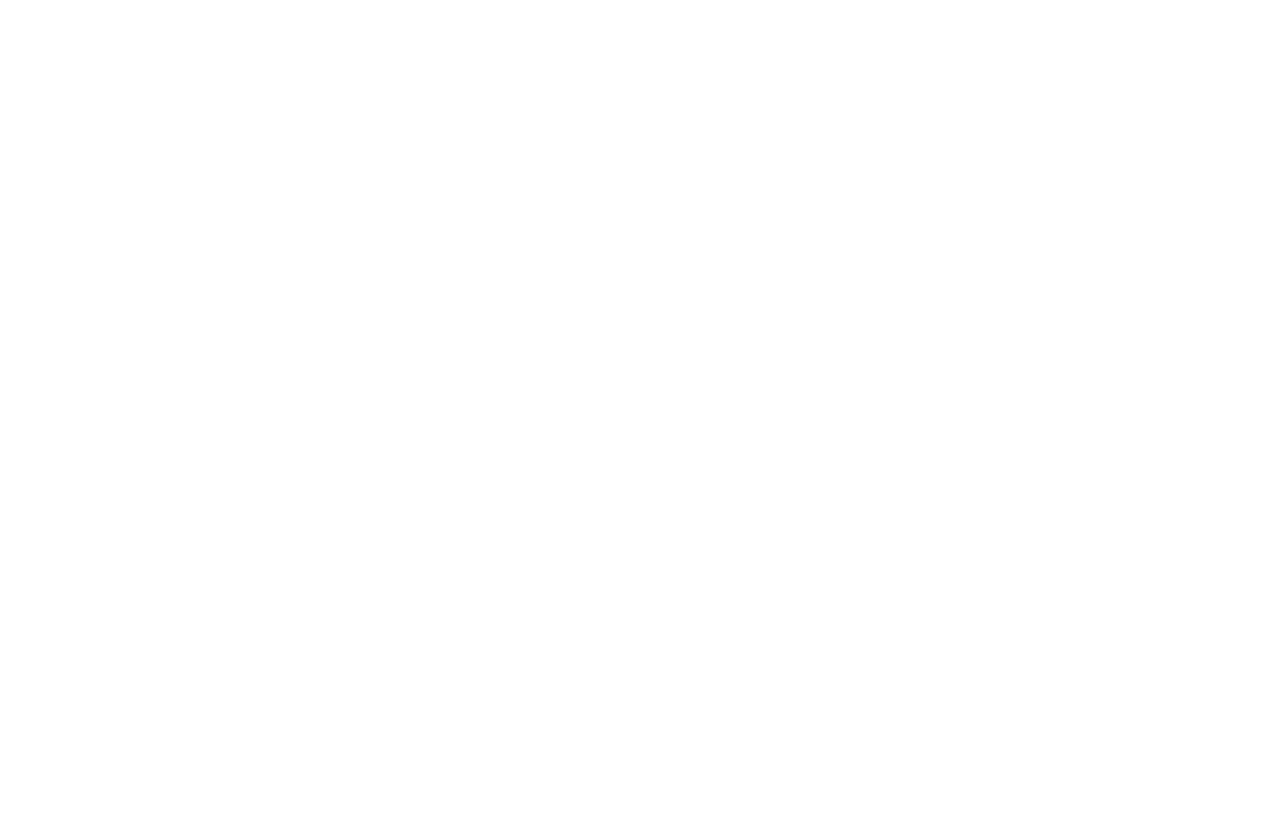
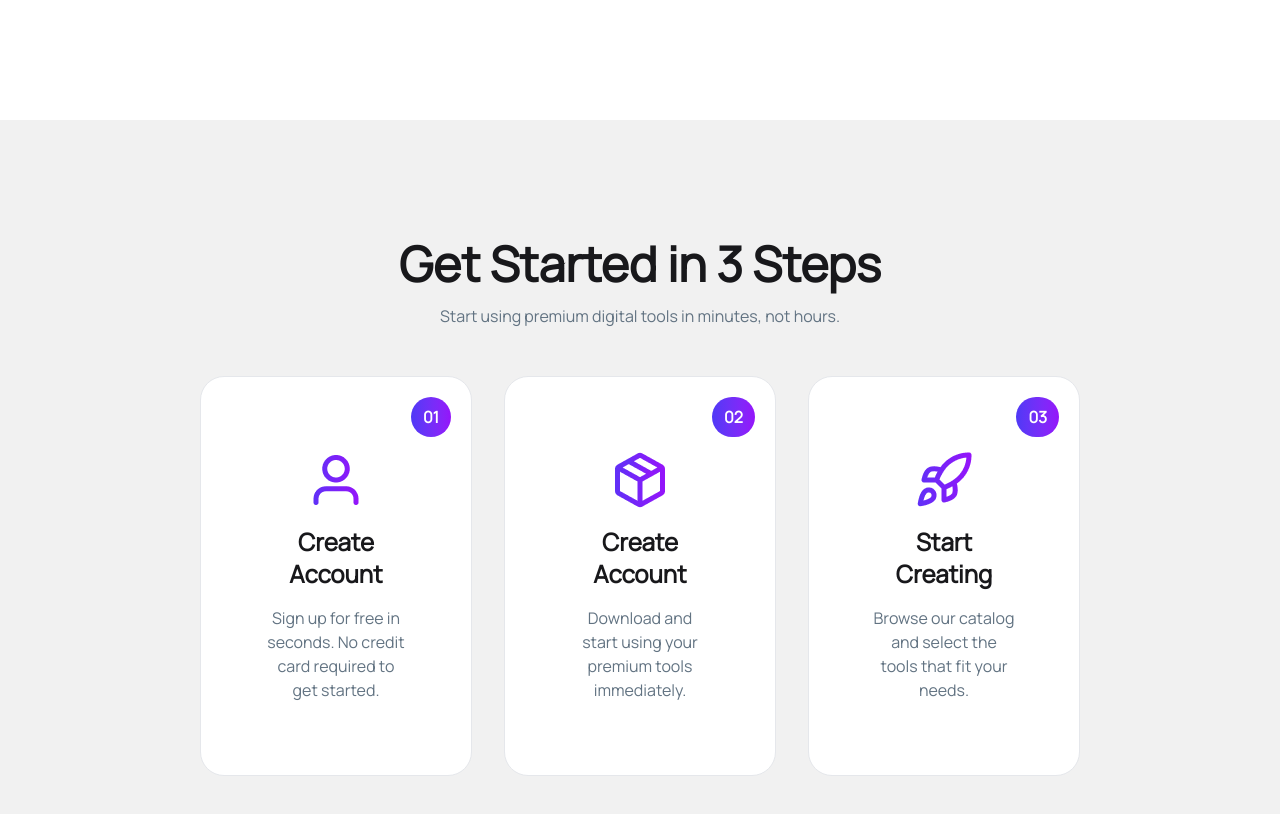
Before and after one commit to S-N-Onika/A6, a React (Vite) app: page / in a window 1280 px wide. Shown: the part 2616-3430 px from the top of the page. Before the commit the page ends 2736 px from the top, so only its background shows below. Built offline with nearby package versions, Linux system fonts and the light colour scheme.

Commit message:
features done

```diff
--- a/src/App.jsx
+++ b/src/App.jsx
@@ -5,6 +5,8 @@
 import Products from "./component/Products";
 import "@fontsource/manrope";
 import "./index.css";
+// import { Features } from "tailwindcss";
+import Features from "./component/features ";
 
 const getApi = async () => {
   const res = await fetch("/Api.json");
@@ -23,6 +25,7 @@
       <Banner />
       <Products apiData={apiData} cart={cart} setCart={setCart} showCart={showCart} setShowCart={setShowCart} />
       <ToastContainer position="top-right" autoClose={2000} />
+      <Features/>
     </div>
   );
 }
--- a/src/component/Products.jsx
+++ b/src/component/Products.jsx
@@ -116,7 +116,7 @@
     }
 
     return (
-        <div className="mx-4 md:mx-20 lg:mx-46 space-y-10 mb-30 mt-30 font-sans">
+        <div className="mx-4 md:mx-20 lg:mx-46 space-y-10 mb-30 mt-30">
             <div className="grid grid-cols-1 justify-center contain-center text-center gap-6">
                 <h2 className="font-extrabold text-5xl">Premium Digital Tools</h2>
                 <p className="text-[#627382FF]">
--- a/src/component/banner.jsx
+++ b/src/component/banner.jsx
@@ -2,7 +2,7 @@
     console.log(data);
     return (
         <>
-            <div className="grid grid-cols-1 lg:flex gap-30 md:mx-50 center mx-2 py-15">
+            <div className="grid grid-cols-1 lg:flex gap-30 md:mx-50 center mx-2 py-15 ">
                 <div className="space-y-4 grid justify-center content-center w-max">
                     <div className="badge badge-soft badge-primary flex items-center gap-2 bg-[#e1e7ff] rounded-3xl text-nowrap p-4">
                         <img src="./assets/group-5.png" alt="" />
--- a/src/component/features .jsx
+++ b/src/component/features .jsx
@@ -0,0 +1,37 @@
+const features = () => {
+    return (
+        <div className="grid grid-cols-1 justify-center contain-center text-center lg:px-50 space-y-4 bg-[#f1f1f1] py-30">
+            <h2 className="font-extrabold text-5xl">Get Started in 3 Steps</h2>
+            <p className="text-[#627382FF]">Start using premium digital tools in minutes, not hours.</p>
+            <div className="md:flex gap-8 grid mt-8">
+                <div className="border border-gray-200 rounded-3xl m-auto p-4 relative bg-white w-100 hover:scale-105 hover:bg-blue-50 place-content-center h-100">
+                    <div className="bg-linear-to-r from-[#4f39f6] to-[#9514fa] py-2 px-3 rounded-full w-min absolute top-5 right-5 text-white font-bold">01</div>
+                    <div className="grid space-y-4 p-12">
+                        <img className="mx-auto" src="./assets/user.png" alt="" />
+                        <h3 className="font-bold text-2xl">Create Account</h3>
+                        <p className="text-[#627382]">Sign up for free in seconds. No credit card required to get started.</p>
+                    </div>
+                </div>
+                <div className="border border-gray-200 rounded-3xl m-auto p-4 relative bg-white w-100 hover:scale-105 hover:bg-blue-50 place-content-center h-100">
+                    <div className="bg-linear-to-r from-[#4f39f6] to-[#9514fa] py-2 px-3 rounded-full w-min absolute top-5 right-5 text-white font-bold">02</div>
+                    <div className="grid justify-center space-y-4 p-12">
+                        <img className="mx-auto" src="./assets/package.png" alt="" />
+                        <h3 className="font-bold text-2xl">Create Account</h3>
+                        <p className="text-[#627382]">Download and start using your premium
+                        tools immediately.</p>
+                    </div>
+                </div>
+                <div className="border border-gray-200 rounded-3xl m-auto p-4 relative bg-white w-100 hover:scale-105 hover:bg-blue-50 place-content-center h-100">
+                    <div className="bg-linear-to-r from-[#4f39f6] to-[#9514fa] py-2 px-3 rounded-full w-min absolute top-5 right-5 text-white font-bold">03</div>
+                    <div className="grid items-center space-y-4 p-12">
+                        <img className="mx-auto" src="./assets/rocket.png" alt="" />
+                        <h3 className="font-bold text-2xl">Start Creating</h3>
+                        <p className="text-[#627382]">Browse our catalog and select the tools that fit your needs.</p>
+                    </div>
+                </div>
+            </div>
+        </div>
+    )
+}
+
+export default features;
--- a/src/component/navbar.jsx
+++ b/src/component/navbar.jsx
@@ -1,4 +1,3 @@
-
 const Navbar = ({ cart }) => {
     const cartItems = cart || [];
 
@@ -13,11 +12,11 @@
                             </svg>
                         </div>
                         <ul tabIndex={0} className="menu dropdown-content bg rounded-box z-10 mt-3 p-2 shadow text-[#101727] w-52 text-xl">
-                            <li><a href="./Products.jsx">Products</a></li>
-                            <li><a href="./features">Features</a></li>
-                            <li><a href="./pricing">Pricing</a></li>
-                            <li><a href="./testimonials">Testimonials</a></li>
-                            <li><a href="./faq">FAQ</a></li>
+                            <li><a>Products</a></li>
+                            <li><a>Features</a></li>
+                            <li><a>Pricing</a></li>
+                            <li><a>Testimonials</a></li>
+                            <li><a>FAQ</a></li>
                         </ul>
                     </div>
                     <h2 className="text-3xl text-transparent bg-clip-text bg-linear-to-r from-[#4f39f6] to-[#9514fa] py-3 font-black">DigiTools</h2>
@@ -26,11 +25,11 @@
 
             <div className="navbar-center hidden md:flex">
                 <ul className="menu menu-horizontal gap-5 px-1 text-xl font-medium text-[#101727]">
-                    <li><a href="./products">Products</a></li>
-                    <li><a href="./features">Features</a></li>
-                    <li><a href="./Pricing">Pricing</a></li>
-                    <li><a href="./testimonials">Testimonials</a></li>
-                    <li><a href="./faq">FAQ</a></li>
+                    <li><a>Products</a></li>
+                    <li><a>Features</a></li>
+                    <li><a>Pricing</a></li>
+                    <li><a>Testimonials</a></li>
+                    <li><a>FAQ</a></li>
                 </ul>
             </div>
 
```
